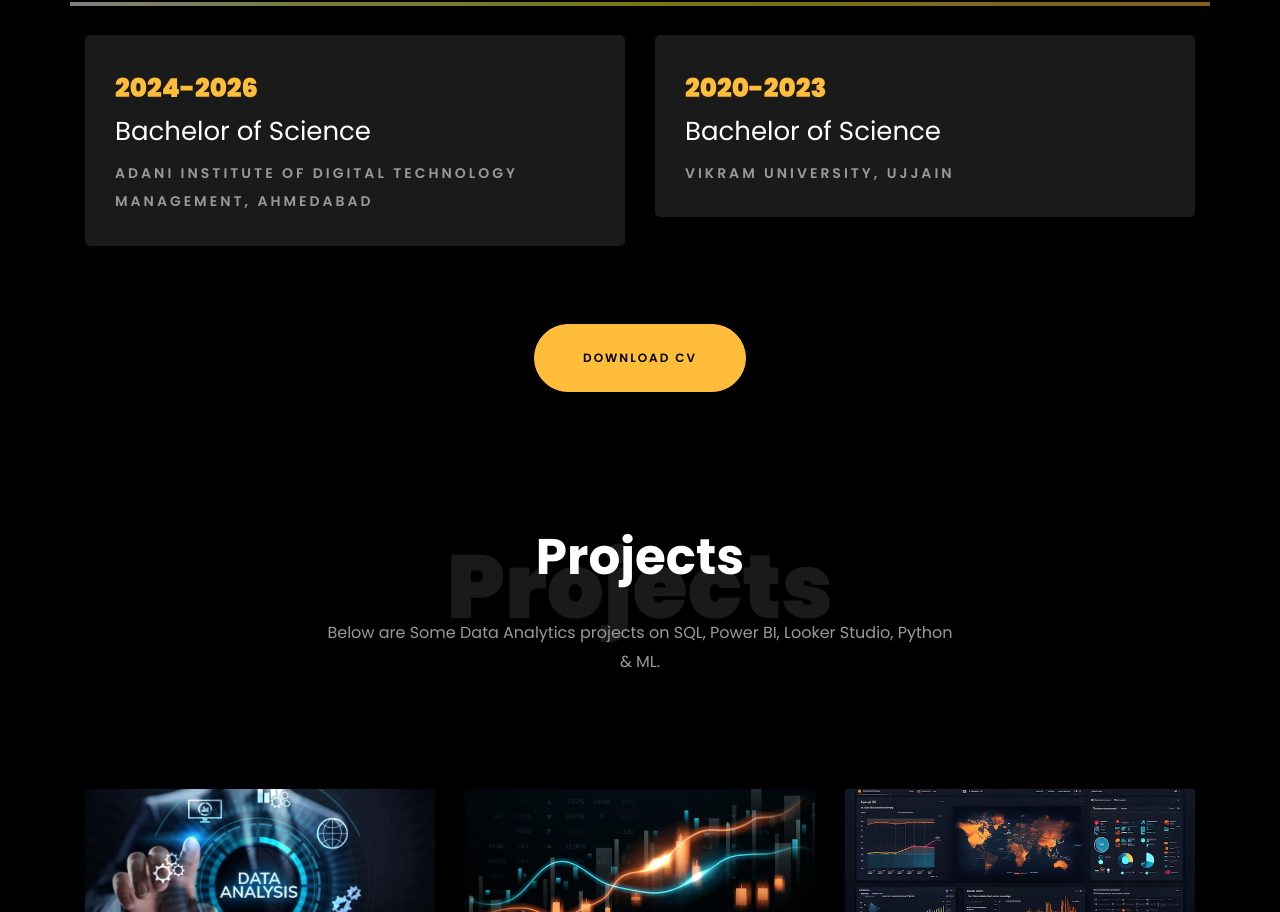
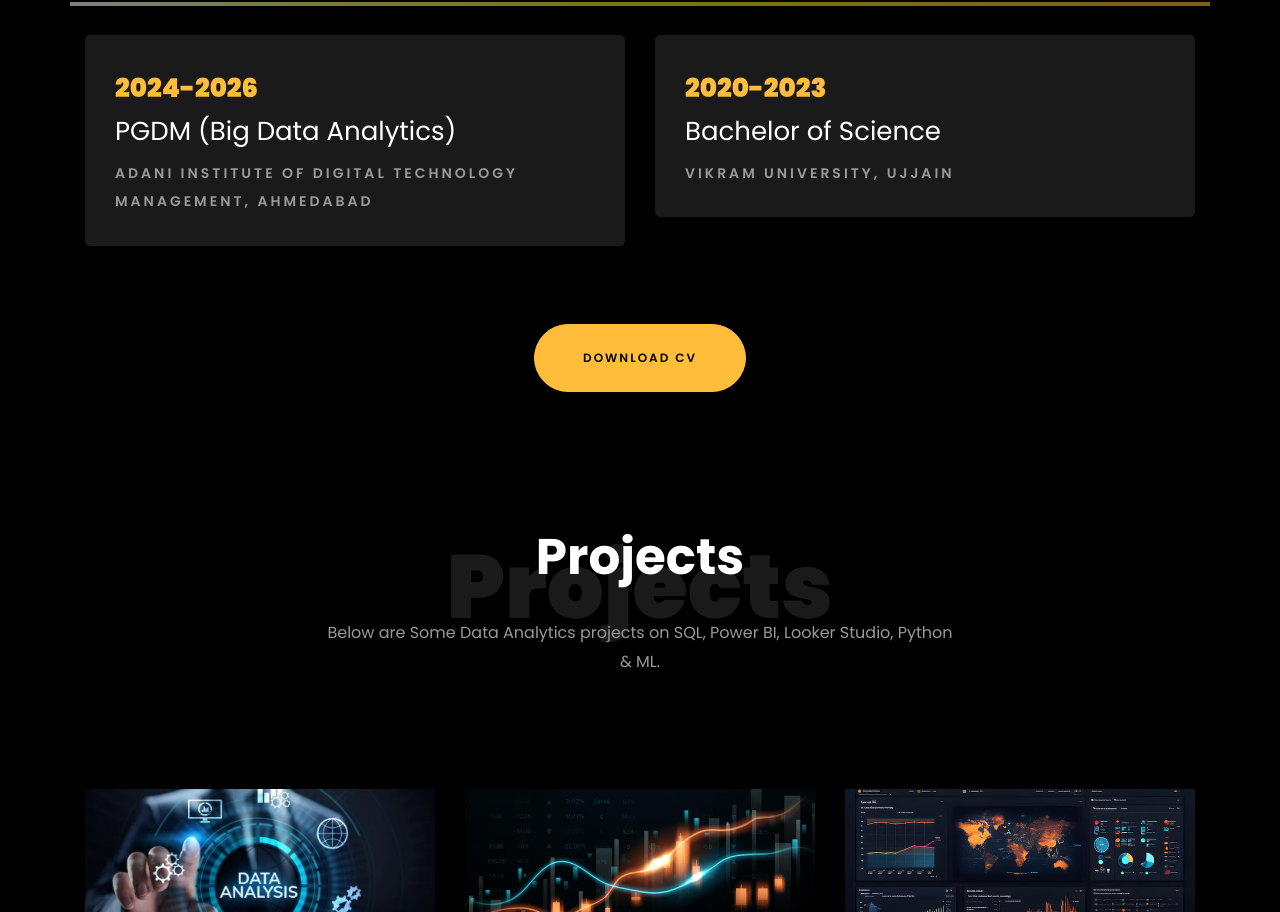
Before and after one commit to nikhil3856/nikhilsharma-portfolio, a plain HTML site: page index.html in a window 1280 px wide. Shown: the part 2681-3593 px from the top of the page. Drawn offline with Linux system fonts and the light colour scheme; files whose address does not match are found by name.

Commit message:
Update index.html

```diff
--- a/index.html
+++ b/index.html
@@ -386,7 +386,7 @@
     			<div class="col-md-6">
     				<div class="resume-wrap ftco-animate">
     					<span class="date">2024-2026</span>
-    					<h2>Bachelor of Science</h2>
+    					<h2>PGDM (Big Data Analytics)</h2>
     					<span class="position">Adani Institute of Digital Technology Management, Ahmedabad</span>
     					<!-- <p class="mt-4">Grade: First class.</p> -->
     				</div>
```
